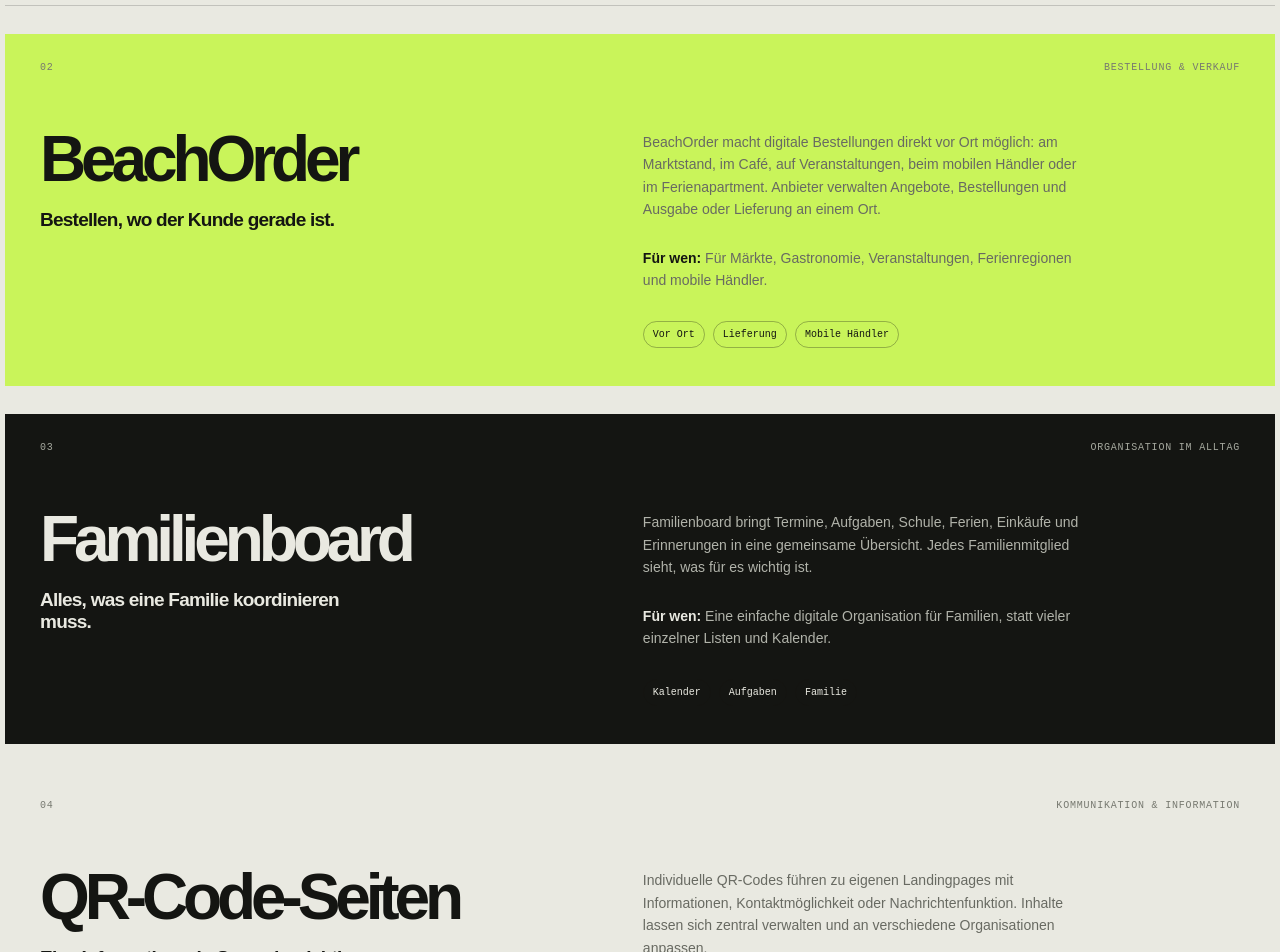
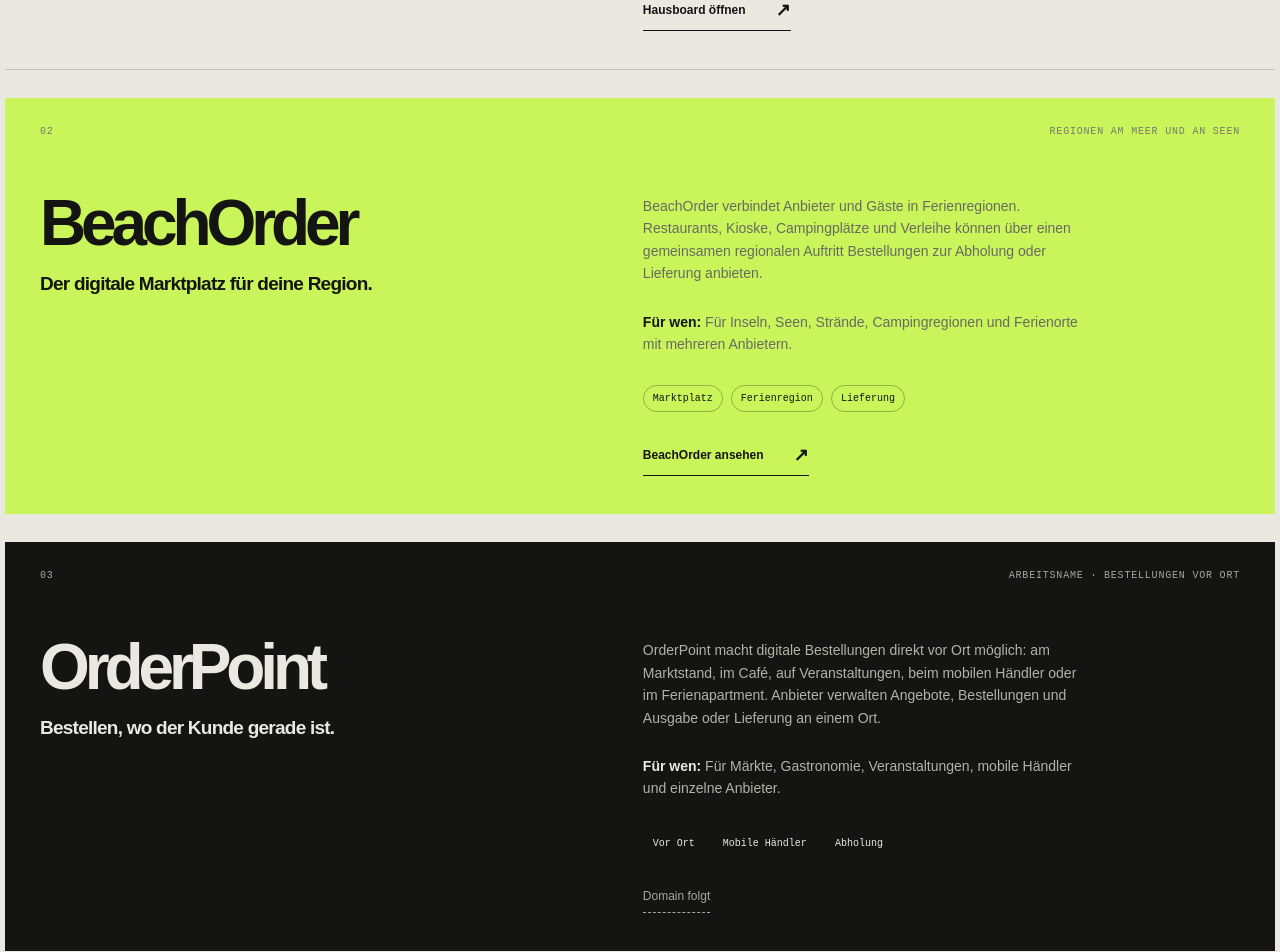
Before and after one commit to Maggo821/Sakreidadigital, a Next.js app: page /loesungen in a window 1280 px wide. Shown: the part 1080-2032 px from the top of the page. Built offline with nearby package versions, Linux system fonts and the light colour scheme.

Commit message:
Link live solution demos

```diff
--- a/app/loesungen/page.tsx
+++ b/app/loesungen/page.tsx
@@ -16,36 +16,54 @@ const solutions = [
     text: "Hausboard bündelt Immobilien, Bewohner, Aufgaben, Termine, Dokumente und Dienstleister an einem zentralen Ort. So werden Vorgänge nachvollziehbar und Zuständigkeiten klar.",
     benefit: "Für Immobilienverwalter und Teams, die weniger suchen und besser zusammenarbeiten wollen.",
     tags: ["Objekte", "Tickets", "Dokumente"],
+    url: "https://hausboard-nu.vercel.app",
+    linkLabel: "Hausboard öffnen",
     tone: "light",
   },
   {
     number: "02",
     name: "BeachOrder",
-    category: "Bestellung & Verkauf",
-    title: "Bestellen, wo der Kunde gerade ist.",
-    text: "BeachOrder macht digitale Bestellungen direkt vor Ort möglich: am Marktstand, im Café, auf Veranstaltungen, beim mobilen Händler oder im Ferienapartment. Anbieter verwalten Angebote, Bestellungen und Ausgabe oder Lieferung an einem Ort.",
-    benefit: "Für Märkte, Gastronomie, Veranstaltungen, Ferienregionen und mobile Händler.",
-    tags: ["Vor Ort", "Lieferung", "Mobile Händler"],
+    category: "Regionen am Meer und an Seen",
+    title: "Der digitale Marktplatz für deine Region.",
+    text: "BeachOrder verbindet Anbieter und Gäste in Ferienregionen. Restaurants, Kioske, Campingplätze und Verleihe können über einen gemeinsamen regionalen Auftritt Bestellungen zur Abholung oder Lieferung anbieten.",
+    benefit: "Für Inseln, Seen, Strände, Campingregionen und Ferienorte mit mehreren Anbietern.",
+    tags: ["Marktplatz", "Ferienregion", "Lieferung"],
+    url: "https://sylt.beachorder.de/markt/sylt",
+    linkLabel: "BeachOrder ansehen",
     tone: "lime",
   },
   {
     number: "03",
+    name: "OrderPoint",
+    category: "Arbeitsname · Bestellungen vor Ort",
+    title: "Bestellen, wo der Kunde gerade ist.",
+    text: "OrderPoint macht digitale Bestellungen direkt vor Ort möglich: am Marktstand, im Café, auf Veranstaltungen, beim mobilen Händler oder im Ferienapartment. Anbieter verwalten Angebote, Bestellungen und Ausgabe oder Lieferung an einem Ort.",
+    benefit: "Für Märkte, Gastronomie, Veranstaltungen, mobile Händler und einzelne Anbieter.",
+    tags: ["Vor Ort", "Mobile Händler", "Abholung"],
+    linkLabel: "Domain folgt",
+    tone: "dark",
+  },
+  {
+    number: "04",
     name: "Familienboard",
     category: "Organisation im Alltag",
     title: "Alles, was eine Familie koordinieren muss.",
     text: "Familienboard bringt Termine, Aufgaben, Schule, Ferien, Einkäufe und Erinnerungen in eine gemeinsame Übersicht. Jedes Familienmitglied sieht, was für es wichtig ist.",
     benefit: "Eine einfache digitale Organisation für Familien, statt vieler einzelner Listen und Kalender.",
     tags: ["Kalender", "Aufgaben", "Familie"],
-    tone: "dark",
+    url: "https://mobile-zeta-ecru.vercel.app",
+    linkLabel: "Familienboard öffnen",
+    tone: "light",
   },
   {
-    number: "04",
+    number: "05",
     name: "QR-Code-Seiten",
     category: "Kommunikation & Information",
     title: "Eine Information, ein Scan, der richtige nächste Schritt.",
     text: "Individuelle QR-Codes führen zu eigenen Landingpages mit Informationen, Kontaktmöglichkeit oder Nachrichtenfunktion. Inhalte lassen sich zentral verwalten und an verschiedene Organisationen anpassen.",
     benefit: "Für Unternehmen, Vereine, Veranstaltungen und Orte, die Informationen einfach zugänglich machen wollen.",
     tags: ["QR-Codes", "Landingpages", "Nachrichten"],
+    linkLabel: "Individuelle Lösung",
     tone: "light",
   },
 ];
@@ -67,7 +85,7 @@ export default function LoesungenPage() {
       <section className="portfolio-list shell">
         {solutions.map((solution) => <article className={`portfolio-card ${solution.tone}`} key={solution.number}>
           <div className="portfolio-card-top"><span>{solution.number}</span><span>{solution.category}</span></div>
-          <div className="portfolio-card-content"><div><h2>{solution.name}</h2><h3>{solution.title}</h3></div><div><p>{solution.text}</p><p className="portfolio-benefit"><strong>Für wen:</strong> {solution.benefit}</p><div className="tags">{solution.tags.map((tag) => <span key={tag}>{tag}</span>)}</div></div></div>
+          <div className="portfolio-card-content"><div><h2>{solution.name}</h2><h3>{solution.title}</h3></div><div><p>{solution.text}</p><p className="portfolio-benefit"><strong>Für wen:</strong> {solution.benefit}</p><div className="tags">{solution.tags.map((tag) => <span key={tag}>{tag}</span>)}</div>{solution.url ? <a className="portfolio-link" href={solution.url} target="_blank" rel="noreferrer">{solution.linkLabel} <span>↗</span></a> : <span className="portfolio-link portfolio-link-disabled">{solution.linkLabel}</span>}</div></div>
         </article>)}
       </section>
 
--- a/app/page.tsx
+++ b/app/page.tsx
@@ -19,6 +19,7 @@ const solutions = [
     title: "Immobilien entdecken, bevor sie sichtbar werden.",
     text: "Maklerspion bringt Hinweise auf Grundstücke, Leerstände und interessante Objekte mit den richtigen Immobilienprofis zusammen.",
     tags: ["Immobilien", "Potenziale"],
+    url: "https://maklerspion.de",
   },
   {
     number: "04",
@@ -71,7 +72,7 @@ export default function Home() {
       <section className="section shell" id="loesungen">
         <div className="section-heading"><p className="eyebrow">Lösungen aus der Praxis</p><h2>Was könnte in deinem Unternehmen<br /><span>einfacher werden?</span></h2><p className="section-lead">Diese Lösungen sind aus echten Anforderungen entstanden. Sie zeigen, wie aus einem konkreten Problem ein verständliches digitales Werkzeug wird.</p></div>
         <div className="solution-list">
-          {solutions.map((solution) => <article className="solution-card" key={solution.number}><div className="solution-top"><span className="solution-number">{solution.number}</span><span className="solution-type">{solution.type}</span></div><h3>{solution.title}</h3><p>{solution.text}</p><div className="tags">{solution.tags.map((tag) => <span key={tag}>{tag}</span>)}</div><span className="card-arrow">↗</span></article>)}
+          {solutions.map((solution) => <article className="solution-card" key={solution.number}><div className="solution-top"><span className="solution-number">{solution.number}</span><span className="solution-type">{solution.type}</span></div><h3>{solution.title}</h3><p>{solution.text}</p><div className="tags">{solution.tags.map((tag) => <span key={tag}>{tag}</span>)}</div>{solution.url ? <a className="solution-link" href={solution.url} target="_blank" rel="noreferrer">Lösung ansehen <span>↗</span></a> : <span className="solution-link solution-link-disabled">Arbeitsname · Domain folgt</span>}<span className="card-arrow">↗</span></article>)}
         </div>
       </section>
 
```
Also changed, not shown: app/globals.css.
